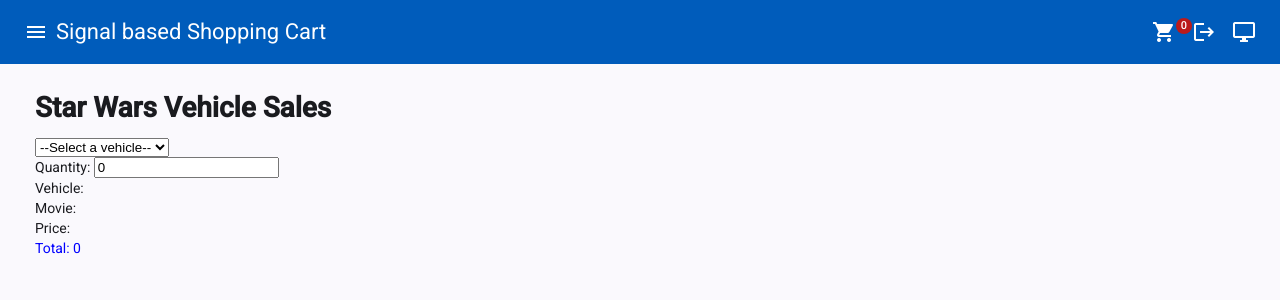
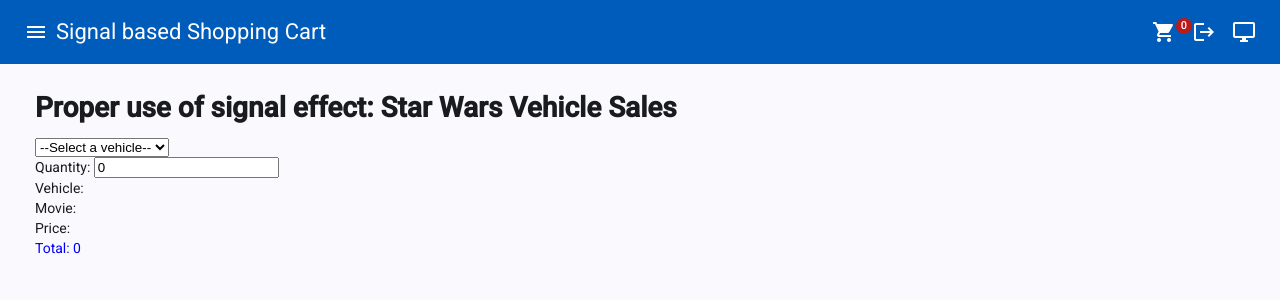
Before and after one commit to shib714/shopping-cart-signal, an Angular app: page /signal-effect in a window 1280 px wide. Shown: the top 300 px of the page. Built offline with nearby package versions, Linux system fonts and the light colour scheme; no server answers.

Commit message:
documentation change

```diff
--- a/src/app/signal-effect-usecase/signal-effect-example.ts
+++ b/src/app/signal-effect-usecase/signal-effect-example.ts
@@ -7,7 +7,7 @@
     selector: 'signal-effect',
     imports: [FormsModule],
     template: `
-  <h1>Star Wars Vehicle Sales</h1>
+  <h1>Proper use of signal effect: Star Wars Vehicle Sales</h1>
   <select class="select" (change)="onSelectedVehicle($event.target)">
     <option value="" disabled selected>--Select a vehicle--</option>
     @for(vehicle of vehicles(); track vehicle) {
@@ -40,8 +40,6 @@
     ]);
     //input value of the quantity
     quantity = signal(0);
-
-
 
     // Task 1: React to changes and adjust the total and color.
     totalEff = effect(() => {
```
